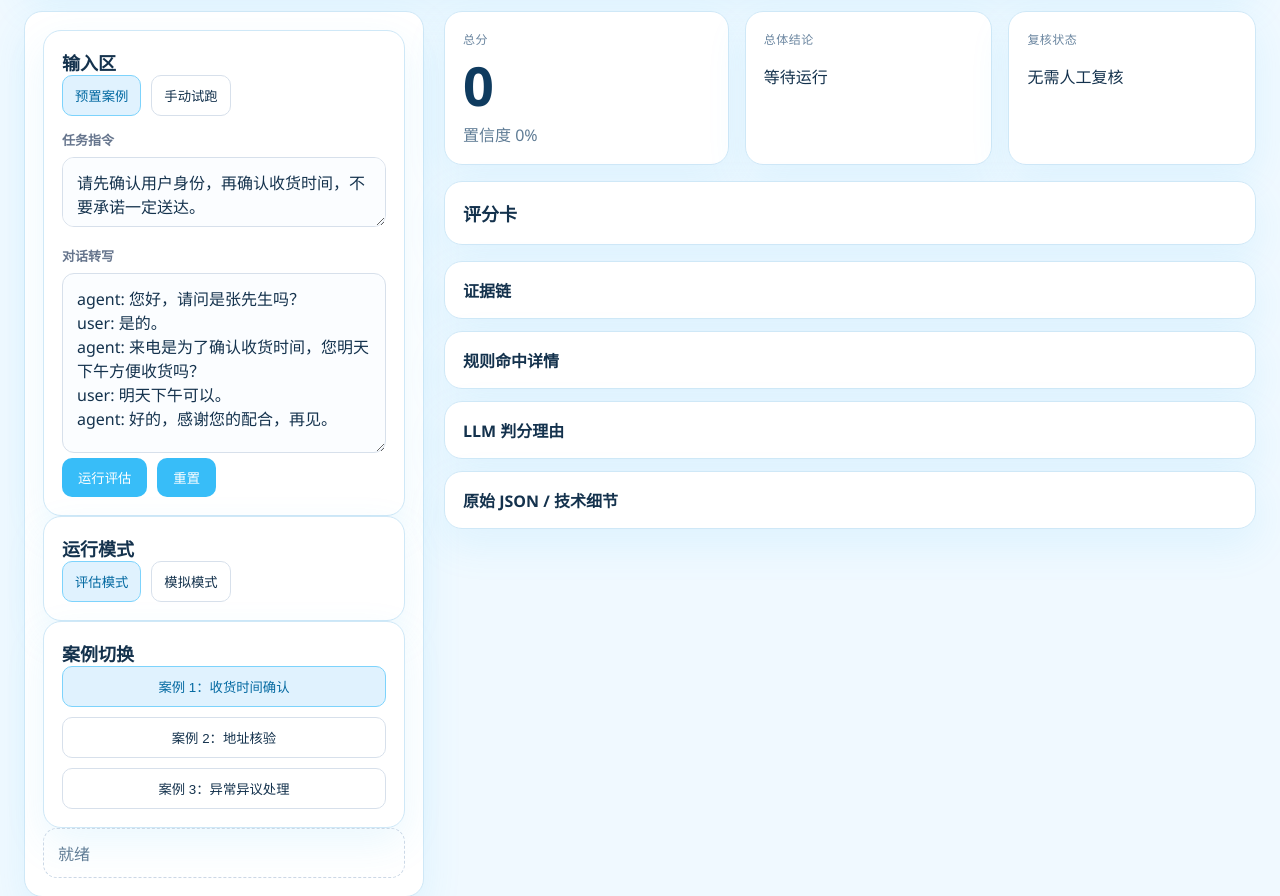
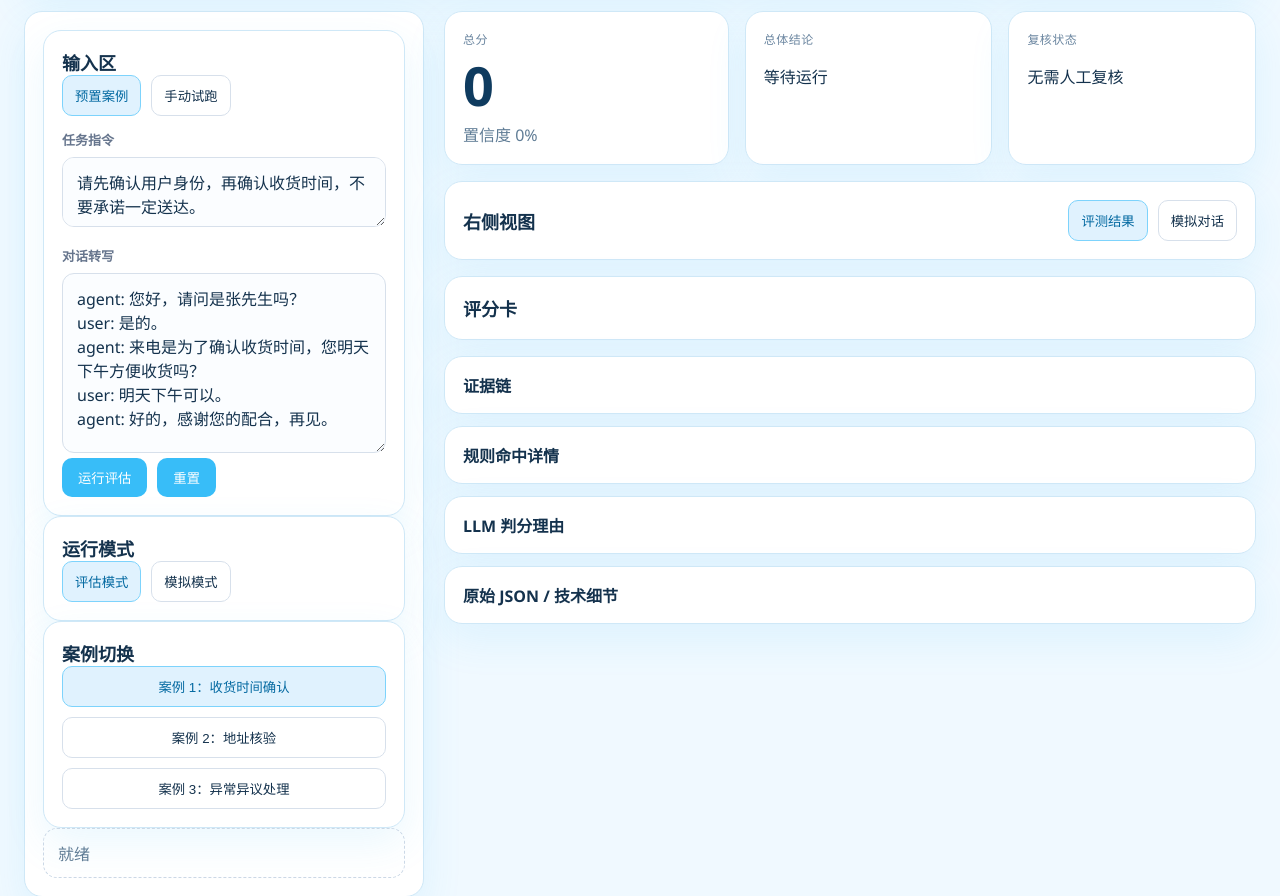
Before and after one commit to ghosttT0/meituan, a FastAPI app: page /demo in a window 1280 px wide. Shown: the part 177-1073 px from the top of the page. Run offline with FastAPI, Linux system fonts and the light colour scheme; some libraries are stand-ins or nearby versions.

Commit message:
feat: add switchable simulation dialogue panel in demo

```diff
--- a/app/web/static/demo-data.js
+++ b/app/web/static/demo-data.js
@@ -42,6 +42,7 @@ export function createInitialState() {
   return {
     mode: "preset",
     runMode: "evaluation",
+    rightPanelMode: "results",
     activePresetId: first.id,
     instructionText: first.instructionText,
     conversationText: first.conversationText,
@@ -84,6 +85,7 @@ export function switchRunMode(state, runMode) {
   return {
     ...state,
     runMode,
+    rightPanelMode: runMode === "simulation" ? "conversation" : "results",
     errorMessage: "",
   };
 }
--- a/app/web/static/demo-view.js
+++ b/app/web/static/demo-view.js
@@ -20,6 +20,15 @@ const DIMENSION_LABELS = {
   explanation_quality: "解释充分性",
 };
 
+const PROFILE_LABELS = {
+  cooperative: "配合型",
+  hesitant: "犹豫型",
+  rejecting: "拒绝型",
+  busy: "忙碌型",
+  interrupting: "打断型",
+  questioning: "追问型",
+};
+
 export function buildScoreCards(result) {
   const labels = {
     flow_following: "流程遵循",
@@ -36,7 +45,7 @@ export function buildScoreCards(result) {
 
 export function buildSimulationCards(result) {
   return [
-    { title: "模拟画像", value: result.profile_id ?? "-" },
+    { title: "模拟画像", value: PROFILE_LABELS[result.profile_id] ?? result.profile_id ?? "-" },
     { title: "结束原因", value: result.termination_reason ?? "-" },
     { title: "状态步数", value: String((result.state_trace ?? []).length) },
   ];
@@ -114,7 +123,7 @@ export function buildInputPanelHtml(state) {
           ${["cooperative", "hesitant", "rejecting", "busy", "interrupting", "questioning"]
             .map(
               (item) =>
-                `<option value="${item}"${item === state.simulationConfig.profileId ? " selected" : ""}>${item}</option>`,
+                `<option value="${item}"${item === state.simulationConfig.profileId ? " selected" : ""}>${PROFILE_LABELS[item]}</option>`,
             )
             .join("")}
         </select>
@@ -123,7 +132,7 @@ export function buildInputPanelHtml(state) {
           ${["cooperative", "hesitant", "rejecting", "busy", "interrupting", "questioning"]
             .map(
               (item) =>
-                `<option value="${item}"${item === state.simulationConfig.primaryBranch ? " selected" : ""}>${item}</option>`,
+                `<option value="${item}"${item === state.simulationConfig.primaryBranch ? " selected" : ""}>${PROFILE_LABELS[item]}</option>`,
             )
             .join("")}
         </select>
@@ -152,10 +161,14 @@ export function buildInputPanelHtml(state) {
         <button id="mode-preset" type="button"${state.mode === "preset" ? ' data-active="true"' : ""}>预置案例</button>
         <button id="mode-manual" type="button"${state.mode === "manual" ? ' data-active="true"' : ""}>手动试跑</button>
       </div>
-      <label class="field-label" for="instruction-input">任务指令</label>
+      <label class="field-label" for="instruction-input">${state.runMode === "simulation" ? "系统提示词（任务指令）" : "任务指令"}</label>
       <textarea id="instruction-input" class="text-input">${state.instructionText}</textarea>
-      <label class="field-label" for="conversation-input">对话转写</label>
-      <textarea id="conversation-input" class="text-input transcript-input">${state.conversationText}</textarea>
+      ${
+        state.runMode === "simulation"
+          ? `<p class="dialogue-note">模拟模式下，对话将由系统自动生成并在右侧以聊天形式展示。</p>`
+          : `<label class="field-label" for="conversation-input">对话转写</label>
+      <textarea id="conversation-input" class="text-input transcript-input">${state.conversationText}</textarea>`
+      }
       <div class="input-actions">
         <button id="run-evaluation-button" type="button">${state.runMode === "simulation" ? "运行模拟" : "运行评估"}</button>
         <button id="reset-demo-button" type="button">重置</button>
@@ -169,6 +182,34 @@ export function buildInputPanelHtml(state) {
       <div class="preset-list">${presetButtons}</div>
     </section>
     <section id="status-banner" class="status-banner">${state.status === "error" ? state.errorMessage : "就绪"}</section>
+  `;
+}
+
+export function buildSimulationDialogueHtml(turns) {
+  if (!turns?.length) {
+    return `
+      <h2 class="dialogue-title">模拟对话</h2>
+      <p class="simulation-placeholder">运行模拟后，这里会以对话气泡形式展示“模拟用户”与“被测模型”的完整往返过程。</p>
+    `;
+  }
+
+  const items = turns
+    .map((turn) => {
+      const isUser = turn.speaker === "user";
+      return `
+        <article class="chat-message ${isUser ? "user" : "agent"}">
+          <div class="chat-bubble">
+            <span class="chat-role">${isUser ? "模拟用户" : "被测模型"}</span>
+            <p class="chat-text">${turn.text}</p>
+          </div>
+        </article>
+      `;
+    })
+    .join("");
+
+  return `
+    <h2 class="dialogue-title">对话回放</h2>
+    <div class="chat-thread">${items}</div>
   `;
 }
 
@@ -225,13 +266,31 @@ function renderResultPanel(documentRef, state) {
     .map((item) => `<article><strong>${item.title}</strong><p>${item.body}</p></article>`)
     .join("");
   documentRef.getElementById("accordion-json").textContent = sections.rawJson;
+
+  const dialoguePanel = documentRef.getElementById("simulation-dialogue-panel");
+  dialoguePanel.innerHTML = buildSimulationDialogueHtml(state.lastResult?.turns ?? []);
+
+  const resultDetailsPanel = documentRef.getElementById("result-details-panel");
+  const resultsButton = documentRef.getElementById("view-mode-results");
+  const conversationButton = documentRef.getElementById("view-mode-conversation");
+
+  const conversationEnabled = state.runMode === "simulation";
+  resultsButton.dataset.active = state.rightPanelMode === "results" ? "true" : "false";
+  conversationButton.dataset.active = state.rightPanelMode === "conversation" ? "true" : "false";
+  conversationButton.disabled = !conversationEnabled;
+
+  resultDetailsPanel.style.display = state.rightPanelMode === "results" ? "grid" : "none";
+  dialoguePanel.style.display = state.rightPanelMode === "conversation" ? "block" : "none";
 }
 
 function syncStateFromInputs(documentRef, state) {
   const next = {
     ...state,
     instructionText: documentRef.getElementById("instruction-input").value,
-    conversationText: documentRef.getElementById("conversation-input").value,
+    conversationText:
+      state.runMode === "simulation"
+        ? state.conversationText
+        : documentRef.getElementById("conversation-input").value,
   };
 
   if (next.runMode === "simulation") {
@@ -283,6 +342,16 @@ export function bootstrapDemo(documentRef = document, fetchImpl = fetch) {
       rerender();
     };
 
+    documentRef.getElementById("view-mode-results").onclick = () => {
+      state = { ...state, rightPanelMode: "results" };
+      rerender();
+    };
+
+    documentRef.getElementById("view-mode-conversation").onclick = () => {
+      state = { ...state, rightPanelMode: "conversation" };
+      rerender();
+    };
+
     documentRef.querySelectorAll("[data-preset-id]").forEach((button) => {
       button.onclick = () => {
         state = applyPreset(state, button.dataset.presetId);
@@ -305,7 +374,12 @@ export function bootstrapDemo(documentRef = document, fetchImpl = fetch) {
           state.runMode === "simulation"
             ? await runSimulationFlow(fetchImpl, state, state.simulationConfig)
             : await runEvaluationFlow(fetchImpl, state);
-        state = { ...state, status: "success", lastResult: result };
+        state = {
+          ...state,
+          status: "success",
+          lastResult: result,
+          rightPanelMode: state.runMode === "simulation" ? "conversation" : "results",
+        };
         rerender();
       } catch (_error) {
         state = {
--- a/app/web/static/demo.css
+++ b/app/web/static/demo.css
@@ -95,6 +95,18 @@ body {
   gap: 16px;
 }
 
+.result-details-panel {
+  display: grid;
+  gap: 16px;
+}
+
+.view-toggle-header {
+  display: flex;
+  align-items: center;
+  justify-content: space-between;
+  gap: 12px;
+}
+
 .summary-strip {
   display: grid;
   grid-template-columns: 1.15fr 1fr 1fr;
--- a/app/web/templates/demo.html
+++ b/app/web/templates/demo.html
@@ -41,6 +41,17 @@
             </article>
           </section>
 
+          <section class="panel view-toggle-panel">
+            <div class="section-header view-toggle-header">
+              <h2>右侧视图</h2>
+              <div class="mode-toggle">
+                <button id="view-mode-results" type="button" data-active="true">评测结果</button>
+                <button id="view-mode-conversation" type="button">模拟对话</button>
+              </div>
+            </div>
+          </section>
+
+          <section id="result-details-panel" class="result-details-panel">
             <section class="panel">
               <div class="section-header">
                 <h2>评分卡</h2>
@@ -67,6 +78,9 @@
               </details>
             </section>
           </section>
+
+          <section id="simulation-dialogue-panel" class="panel simulation-dialogue-panel"></section>
+        </section>
       </main>
 
       <script type="module" src="/demo/assets/demo-view.js"></script>
```
Also changed, not shown: other parts of app/web/static/demo.css (+75 -0 lines), tests/api/test_demo_page.py (+3 -0 lines), tests/web/demo_view.test.mjs (+16 -1 lines). Lines whose indentation alone changed are shown as unchanged.
